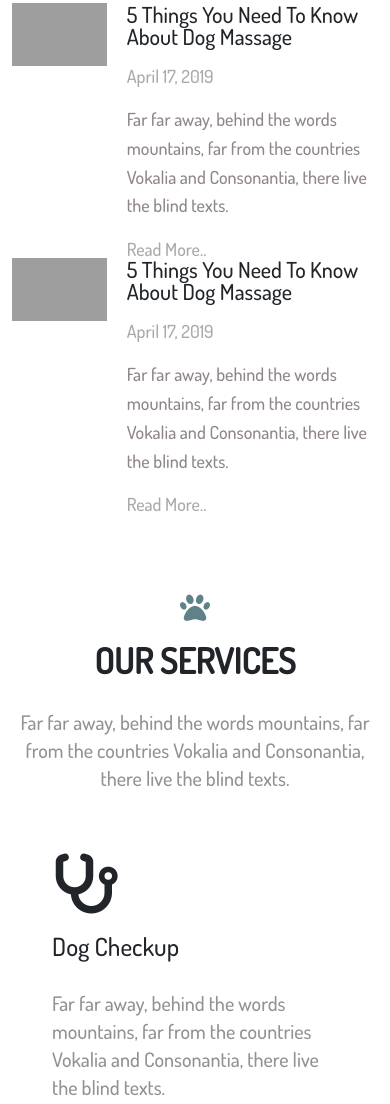
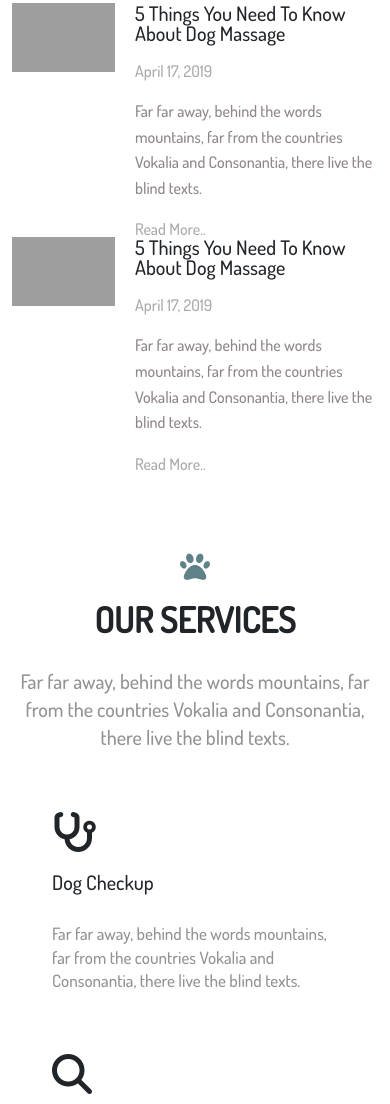
Before and after one commit to Farid-Hasanov/Dogger, a plain HTML site: page index.html in a window 390 px wide. Shown: the part 8169-9273 px from the top of the page. Drawn offline with nearby package versions, Linux system fonts and the light colour scheme; grey boxes are pictures that could not be loaded.

Commit message:
ourservices

```diff
--- a/_doggerblog.sass
+++ b/_doggerblog.sass
@@ -29,3 +29,13 @@
                 line-height: 1.6
             h4,p
                 margin: 20px 0 0
+
+    @media screen and ( max-width: 992px )
+        .box
+            .textbox
+                h2
+                    font-size: 20px
+                h4
+                    font-size: 16px
+                p
+                    font-size: 16px
--- a/_ourservices.sass
+++ b/_ourservices.sass
@@ -24,3 +24,12 @@
             margin: 30px 0 0
         .icon
             font-size: 60px
+
+    @media screen and ( max-width: 768px )
+        .textbox
+            h2
+                font-size: 20px
+            h3
+                font-size: 17px
+            .icon
+                font-size: 40px
```
Also changed, not shown: style.css, 1 other file.
